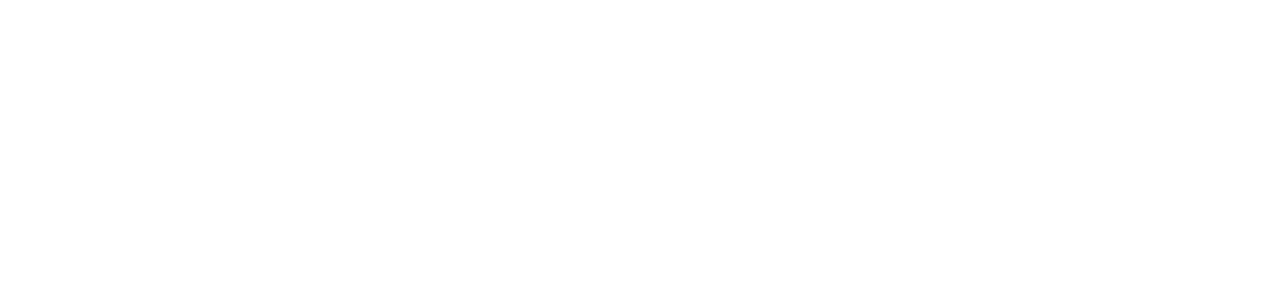
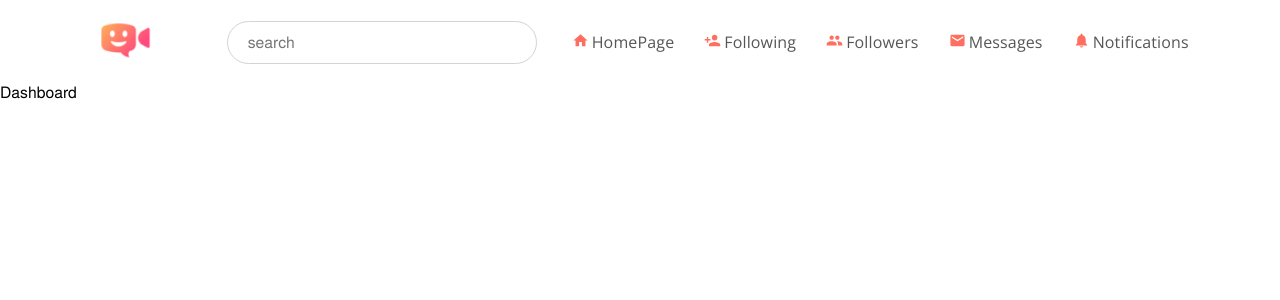
Before and after one commit to Leen-odeh3/Aura, a React (Vite) app in the folder Aura-client/: page /home in a window 1280 px wide. Before the commit this address had no page. Shown: the top 300 px of the page. Built offline with nearby package versions, Linux system fonts and the light colour scheme.

Commit message:
Header of homepage done

```diff
--- /dev/null
+++ b/Aura-client/src/Component/Header/Header.tsx
@@ -0,0 +1,31 @@
+import { Box, Grid } from "@mui/material";
+import Logo from '../../../public/Images/Logo.png'
+import Navbar from "./Navbar";
+const Header = () => {
+  return (
+    <Box>
+      <Grid
+        container
+        sx={{ display: "flex", justifyContent: "center", alignItems: "center", padding: "10px 20px" }}
+      >
+        <Grid item xs={12} lg={2} sx={{ textAlign: "center" }}>
+          <img src={Logo} width="30%" height="30%" alt="Auro Logo" />
+        </Grid>
+        <Grid item lg={3} sx={{ textAlign: "center" }}>
+          <div className="middle-header-search">
+            <input
+              type="search"
+              placeholder="search"
+              className="input-search"
+            />
+          </div>
+        </Grid>
+        <Grid item xs={12} lg={7} sx={{ textAlign: "center", paddingLeft: "10px" }}>
+          <Navbar />
+        </Grid>
+      </Grid>
+    </Box>
+  );
+};
+
+export default Header;
--- /dev/null
+++ b/Aura-client/src/Component/Header/Navbar.tsx
@@ -0,0 +1,46 @@
+import React from "react";
+import { Box, Typography } from "@mui/material";
+import { Home, People, Mail, Notifications} from "@mui/icons-material";
+import PersonAddIcon from '@mui/icons-material/PersonAdd';
+import { useNavigate } from "react-router-dom";
+import { NavItem } from "../../Interfaces/NavItem";
+
+const navItems: NavItem[] = [
+  { text: "HomePage", route: "/home", icon: <Home sx={{ fontSize: 17 }} /> },
+  { text: "Following", route: "/following", icon: <PersonAddIcon sx={{ fontSize: 17 }} /> },
+  { text: "Followers", route: "/followers", icon: <People sx={{ fontSize: 17 }} /> },
+  { text: "Messages", route: "/messages", icon: <Mail sx={{ fontSize: 17 }} /> },
+  { text: "Notifications", route: "/notifications", icon: <Notifications sx={{ fontSize: 17}} /> },
+];
+
+
+const Navbar: React.FC = () => {
+  const navigate = useNavigate();
+
+  return (
+    <Box sx={{ display: "flex", flexDirection: "row", width: "200px", padding: "10px",alignItems:"center"}}>
+      {navItems.map((item, index) => (
+        <Box
+          key={index}
+          sx={{
+            display: "flex",
+            alignItems: "center",
+            padding: "10px 15px",
+            cursor: "pointer",
+            borderRadius: "8px",
+            transition: "background-color 0.3s",
+            "&:hover": {
+              backgroundColor: "#f0f0f0",
+            },
+          }}
+          onClick={() => navigate(item.route)}
+        >
+          {item.icon && <Box sx={{ marginRight: "3px", color: "var(--Primary)",fontSize:"small"}}>{item.icon}</Box>}
+          <Typography variant="body1" sx={{fontFamily:"Open Sans, sans-serif",color:"#565657"}}>{item.text}</Typography>
+        </Box>
+      ))}
+    </Box>
+  );
+};
+
+export default Navbar;
--- /dev/null
+++ b/Aura-client/src/Interfaces/NavItem.tsx
@@ -0,0 +1,5 @@
+export interface NavItem {
+  text: string;
+  route: string;
+  icon?: React.ReactElement;
+}
--- /dev/null
+++ b/Aura-client/src/Pages/Dashboard/Dashboard.tsx
@@ -0,0 +1,13 @@
+import Header from "../../Component/Header/Header"
+
+
+const Dashboard = () => {
+  return (
+    <div>
+      <Header/>
+      Dashboard
+    </div>
+  )
+}
+
+export default Dashboard
--- a/Aura-client/src/Routing/index.tsx
+++ b/Aura-client/src/Routing/index.tsx
@@ -3,6 +3,7 @@
 import Register from "../Pages/Auth/Register/Register"
 import ForgotPassword from "../Pages/Auth/ForgotPassword/ForgotPassword"
 import Home from '../Pages/Home/Home';
+import Dashboard from "../Pages/Dashboard/Dashboard";
 
 const index = () => {
   return (
@@ -12,6 +13,7 @@
       <Route path="/login" element={<Login />} />
        <Route path="/register" element={<Register />} />
       <Route path="/forgot-pass" element={<ForgotPassword />} />
+      <Route path="/home" element={<Dashboard/>} />
       </Routes>
     </BrowserRouter>
   )
--- a/Aura-client/src/index.css
+++ b/Aura-client/src/index.css
@@ -1,9 +1,10 @@
+@import url('https://fonts.googleapis.com/css2?family=Open+Sans:wght@400;500;600;700&display=swap');
+
 :root{
   --Primary:#FF6F61;
   --secondary:#D3D3D3;
 
 }
-
 *{
   padding: 0%;
   margin: 0%;
@@ -14,3 +15,12 @@
   color:var(--Primary);
   font-weight:900;
 }
+.middle-header-search .input-search {
+  width: 100%;
+  height: 100%;
+  border: 1px solid var(--secondary);
+  padding:12px 20px;
+  border-radius: 25px;
+  font-size: 16px;
+  outline: none;
+}
```
